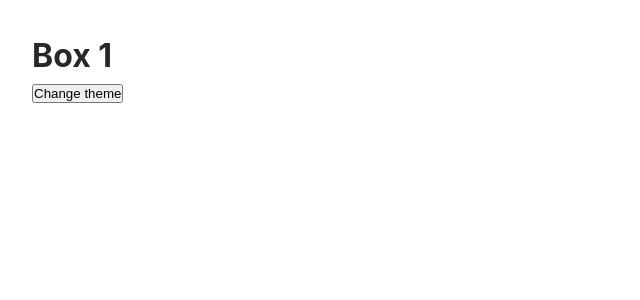
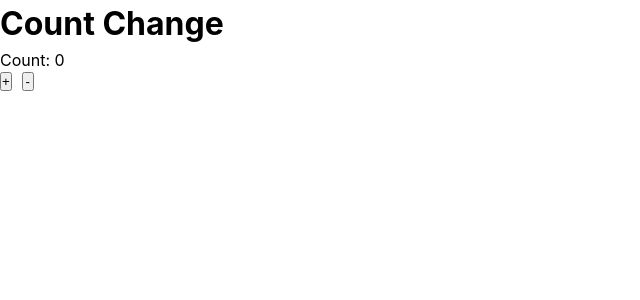
Before and after one commit to Vivek-Pandey81307/Mastering-TypeScript, a React (Vite) app in the folder 07 React.ts/: page / in a window 1280 px wide. Shown: the top 300 px of the page, without its empty margins (0-640 px from the left). Built offline with nearby package versions, Linux system fonts and the light colour scheme.

Commit message:
useReducer-Count

```diff
--- a/07 React.ts/src/App.tsx
+++ b/07 React.ts/src/App.tsx
@@ -1,23 +1,42 @@
-import {createContext,ReactNode,useState} from "react";
-import Case from "./components/Case";
-type ThemeType = "light" | "dark"
-interface ThemeContextType{
-  theme: ThemeType;
-  toggleTheme : ()=>void;
+import { useReducer } from "react";
+type StateType = {
+  count :number
 }
-export const ThemeContext = createContext<ThemeContextType>({theme:"light",toggleTheme:()=>{}})
-const ThemeProvider = ({children}:{children:ReactNode})=>{
-  const [theme,setTheme] = useState<ThemeType>("light")
-  const toggleTheme = ()=>{
-    setTheme(prev=>prev==="light"?"dark":"light")
+type ActionType = {type :"Increment",payload :number} |
+{type : "Decrement",payload :number};
+
+const reducer = (state:StateType,action:ActionType):StateType=>{
+  switch(action.type){
+    case "Increment":
+      return {count:state.count+action.payload}
+      case "Decrement":
+        return {count:state.count-action.payload}
+    default:
+      return {count:state.count};
   }
-  return <ThemeContext.Provider value={{theme,toggleTheme}}>
-    {children}
-  </ThemeContext.Provider>
+}
+const  initialState : StateType ={
+  count : 0
 }
 function App(){
-  return <ThemeProvider>
-    <Case />
-  </ThemeProvider>
+  const [state,dispatch] = useReducer(reducer,initialState)
+  const Increment = ():void=>{
+    dispatch({
+      type :'Increment',payload:1,
+    })
+  }
+  const Decrement = ():void=>{
+    dispatch({
+      type:'Decrement',payload:1
+    })
+  }
+  return <div >
+    <h1>Count Change</h1>
+    <p>Count: {state.count}</p>
+    <section style={{display:"flex",gap:10}}>
+    <button onClick={Increment}>+</button>
+    <button style={{width:'12px'}} onClick={Decrement}>-</button>
+    </section>
+  </div>
 }
 export default App;
```
